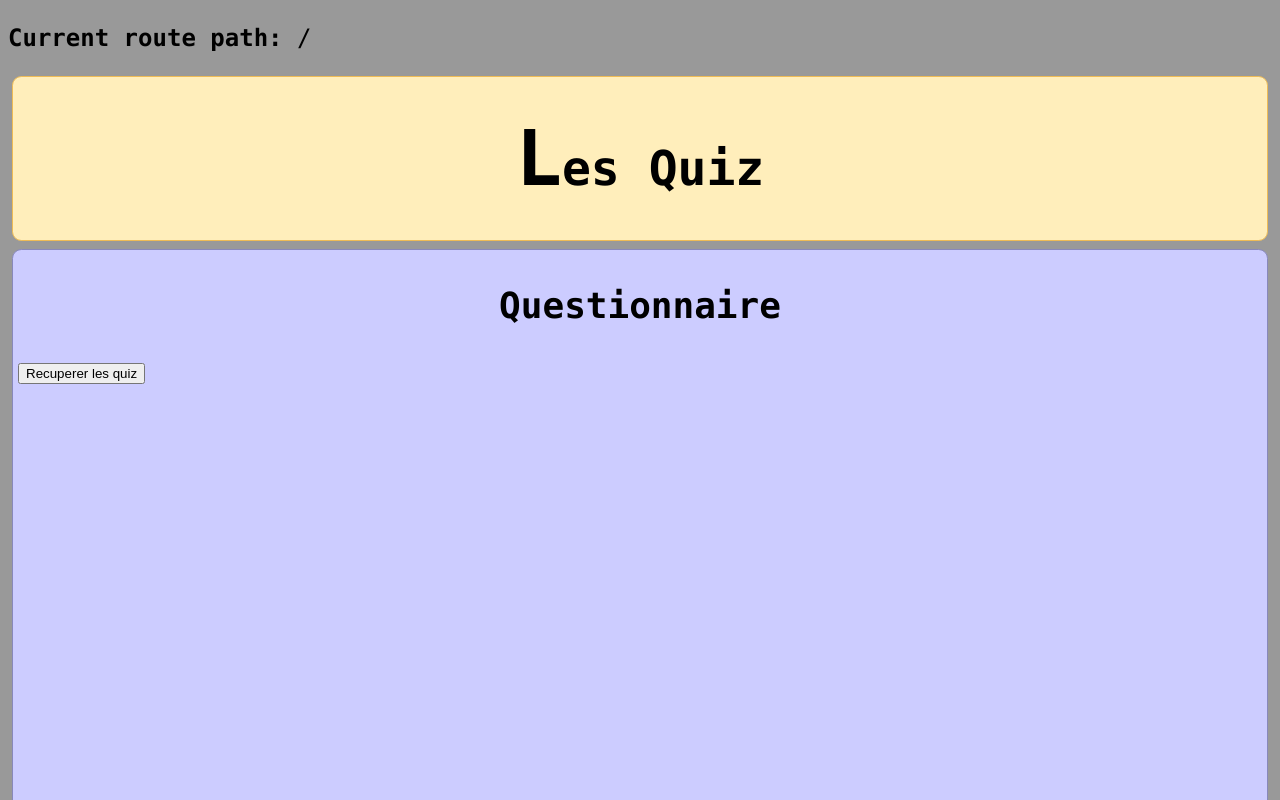
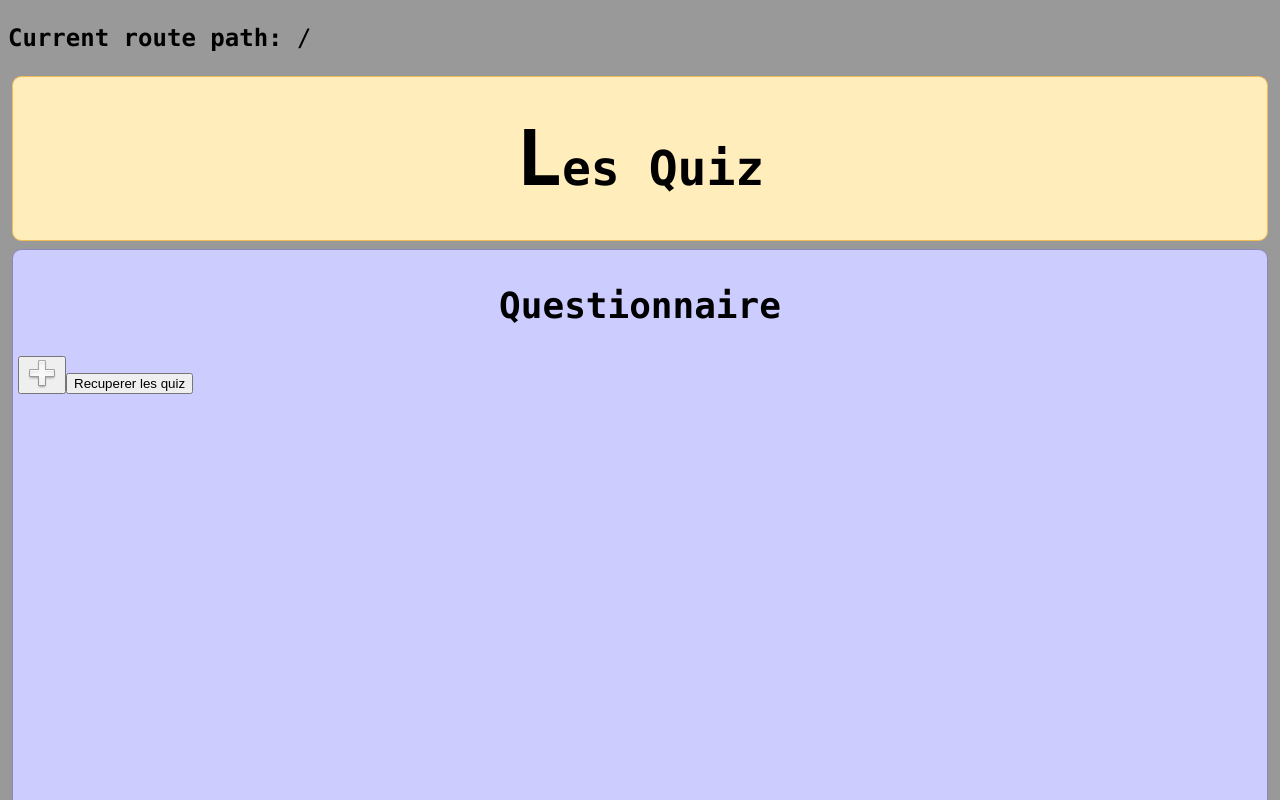
Before and after one commit to clemencebc1/TPNote_Architecture, a Vue app in the folder projectquiz/: page / in a window 1280 px wide. Shown: the top 800 px of the page. Built offline with nearby package versions, Linux system fonts and the light colour scheme.

Commit message:
ajout d'un quiz

```diff
--- a/projectquiz/src/components/containers/QuizView.vue
+++ b/projectquiz/src/components/containers/QuizView.vue
@@ -20,6 +20,9 @@ export default{
         },
         async showQuestion($quiz){
             this.$router.push({ name: 'quiz', params: { id: $quiz.id } });
+        },
+        addQuiz(){
+
         }
     },
     components: { QuizItem, QuestionItem }
@@ -29,6 +32,7 @@ export default{
 <template>
 <aside id="nav1">
     <h2>Questionnaire</h2>
+    <button @click="addQuiz"><img class="add" src="../../assets/new.png" alt="Nouveau questionnaire"/></button>
     <QuizItem @show="showQuiz"></QuizItem>
     <li v-for="questionnaire in quiz">
         {{ questionnaire.name }} <QuestionItem :quiz="questionnaire" @showQuestion="showQuestion"></QuestionItem>
```
